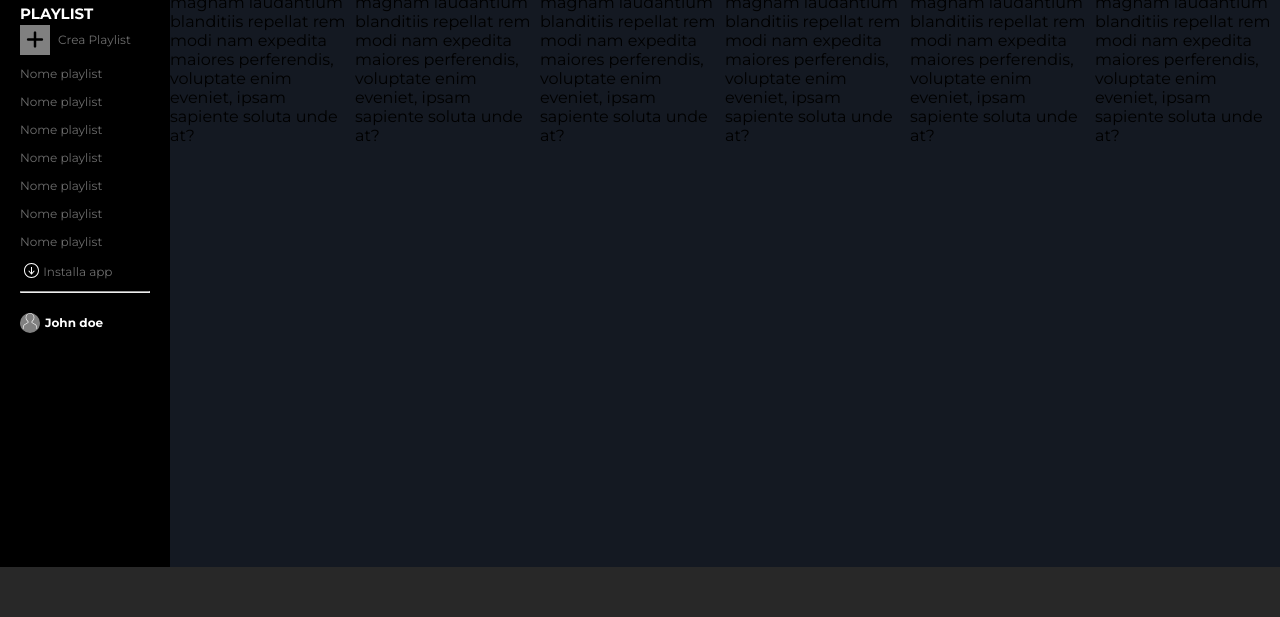
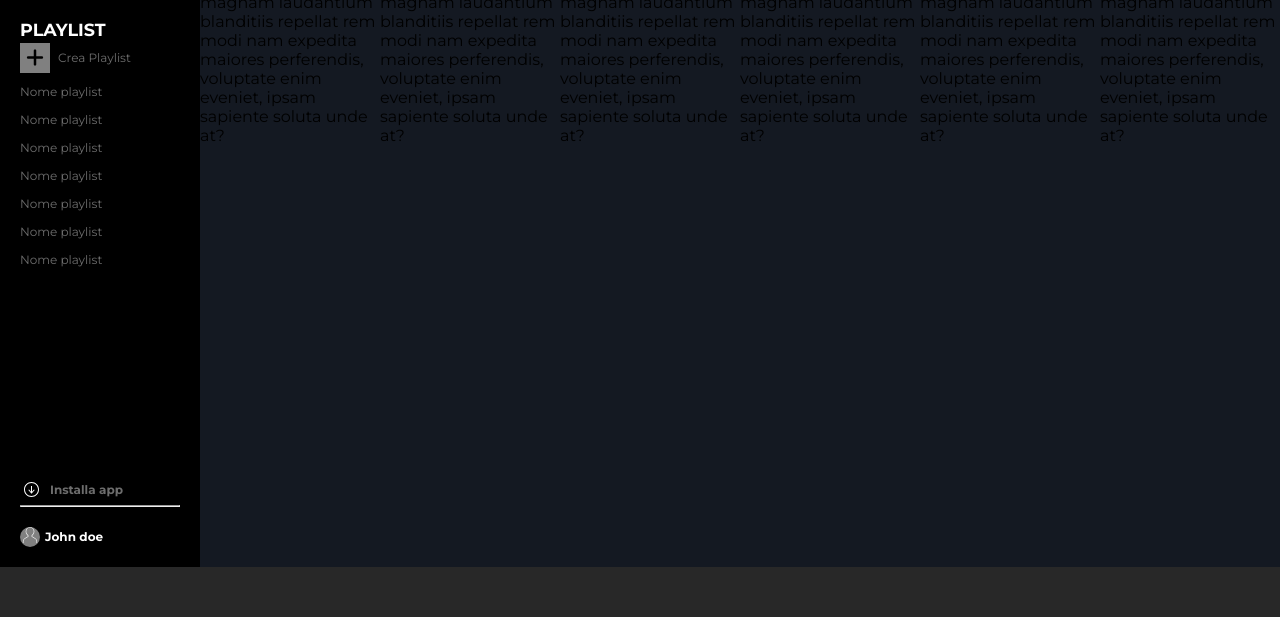
Before and after one commit to Francesco-Rianna/html-css-spotifyweb, a plain HTML site: page index.html in a window 1280 px wide. Shown: the part 183-800 px from the top of the page. Drawn offline with Linux system fonts and the light colour scheme.

Commit message:
feat : modified general structure

```diff
--- a/index.html
+++ b/index.html
@@ -20,11 +20,15 @@
 <body>
     <div class=" container flex">
         <header>
-            <div class="container-head">
+            <div class="logo-small">
+                <img src="./img-spoty/logo-small.svg" alt="logo">
+
+            </div>
             <div class="logo">
-                    <img src="./img-spoty/logo.svg" alt="">
+                <img src="./img-spoty/logo.svg" alt="logo">
             </div>
-                <nav>
+
+            <nav class="first-nav">
                 <ul>
                     <li>
                         <img src="./img-spoty/home.svg" alt="logo home">
@@ -38,17 +42,18 @@
                         <img src="./img-spoty/libreria.svg" alt="logo libreria">
                         <span class="text-head">La tua libreria</span>
                     </li>
+                </ul>
+            </nav>
 
-                    </ul>
+            <div class="title-playlist">
                 <h3>PLAYLIST</h3>
-                </nav>
-                <nav>
+            </div>
+            <nav class="playlist">
                 <ul>
                     <li class="flex">
                         <div class="square-play"><i class="fa-solid fa-plus"></i></div>
                         <span class="text-square"> Crea Playlist </span>
                     </li>
-
                     <li>Nome playlist</li>
                     <li>Nome playlist</li>
                     <li>Nome playlist</li>
@@ -56,15 +61,18 @@
                     <li>Nome playlist</li>
                     <li>Nome playlist</li>
                     <li>Nome playlist</li>
-
                 </ul>
             </nav>
-                <nav class="end">
-                    <ul>
-                        <li><img src="./img-spoty/download.svg" alt="download"> Installa app</li>
-                    </ul>
+            <div class="header-foot">
+                <div class="download">
+                    <img src="./img-spoty/download.svg" alt="download">
+                    <div>Installa app</div>
+                </div>
 
-                </nav>
+
+
+
+
                 <hr>
                 <div class="profile">
                     <div class="square-prof">
@@ -72,12 +80,15 @@
                     </div>
                     <span>John doe</span>
                 </div>
-
             </div>
 
 
 
+
         </header>
+
+
+
         <main>
             <div class="main-head">
                 <button class="btn"> EFFETTUA UPGRADE</button>
@@ -117,9 +128,10 @@
 
 
         </main>
+    </div>
 
 
-    </div>
+
 
 
 
--- a/style.css
+++ b/style.css
@@ -7,10 +7,9 @@
     box-sizing: border-box;
 }
 
-header {
-    background: #000000;
-}
-
+/*-------------------
+   TYPO
+-------------------*/
 body {
     font-family: "Montserrat", sans-serif;
     background: #080b12;
@@ -20,6 +19,12 @@ img {
     max-width: 100%;
 
 }
+
+/*-------------------
+   GENERAL
+-------------------*/
+
+
 
 ul {
     list-style: none;
@@ -33,19 +38,11 @@ ul {
     height: calc(100vh - 50px);
 }
 
-.bg-foot {
-    height: 50px;
-    background: #282828;
-}
 
 .center {
     text-align: center;
 }
 
-main {
-    height: 100%;
-    background: #141922;
-}
 
 
 
@@ -58,9 +55,10 @@ main {
 /*-------------------
     HEADER
 -------------------*/
-
-.container-head {
-    max-width: 200px;
+header {
+    background: #000000;
+    width: 200px;
+    flex-shrink: 0;
     color: #6d6d6d;
     display: flex;
     flex-direction: column;
@@ -70,18 +68,19 @@ main {
 
 }
 
+
 .logo {
-    width: 130px;
+    max-height: 50px;
     margin-bottom: 20px;
 }
 
-.end {
-    margin-top: auto;
+.logo-small {
+    display: none;
 }
 
 
 
-.container-head li img {
+.first-nav li img {
     width: 20px;
     vertical-align: bottom;
 
@@ -89,13 +88,13 @@ main {
 
 
 
-.container-head li {
+header li {
     font-size: 12px;
     margin-bottom: 10px;
 
 }
 
-.container-head h3 {
+.title-playlist {
     margin-top: 20px;
     color: #fff;
     font-size: 15px;
@@ -115,6 +114,31 @@ main {
 .text-square {
     line-height: 30px;
     margin-left: 8px;
+}
+
+.playlist {
+    flex-grow: 1;
+    overflow-y: auto;
+}
+
+.header-foot {
+    margin-top: auto;
+}
+
+.download {
+    display: flex;
+    font-size: 12px;
+    margin-bottom: 5px;
+}
+
+.download img {
+    width: 20px;
+}
+
+.download div {
+    line-height: 20px;
+    font-weight: bold;
+    margin-left: 10px;
 }
 
 .profile {
@@ -145,6 +169,13 @@ main {
 /*-------------------
    MAIN
 -------------------*/
+
+main {
+    background: #141922;
+    overflow-y: auto;
+    width: 100%;
+}
+
 
 .main-head {
     color: #fff;
@@ -191,6 +222,22 @@ main .col {
     margin-top: 10px;
 }
 
+/*-------------------
+   FOOTER
+-------------------*/
+
+.bg-foot {
+    height: 50px;
+    background: #282828;
+}
+
+
+/*-------------------
+  RESPONSIVE
+-------------------*/
+
+
+
 @media screen and (max-width: 1100px) {
 
     .main-content .row {
@@ -202,3 +249,20 @@ main .col {
         width: calc(100%/4);
     }
 }
+
+
+@media screen and (max-width: 700px) {
+    .logo {
+        display: none;
+
+    }
+
+    .logo-small {
+        display: block;
+    }
+
+    .logo-small img {
+        height: 30px;
+    }
+
+}
```
Lines whose indentation alone changed are shown as unchanged.
